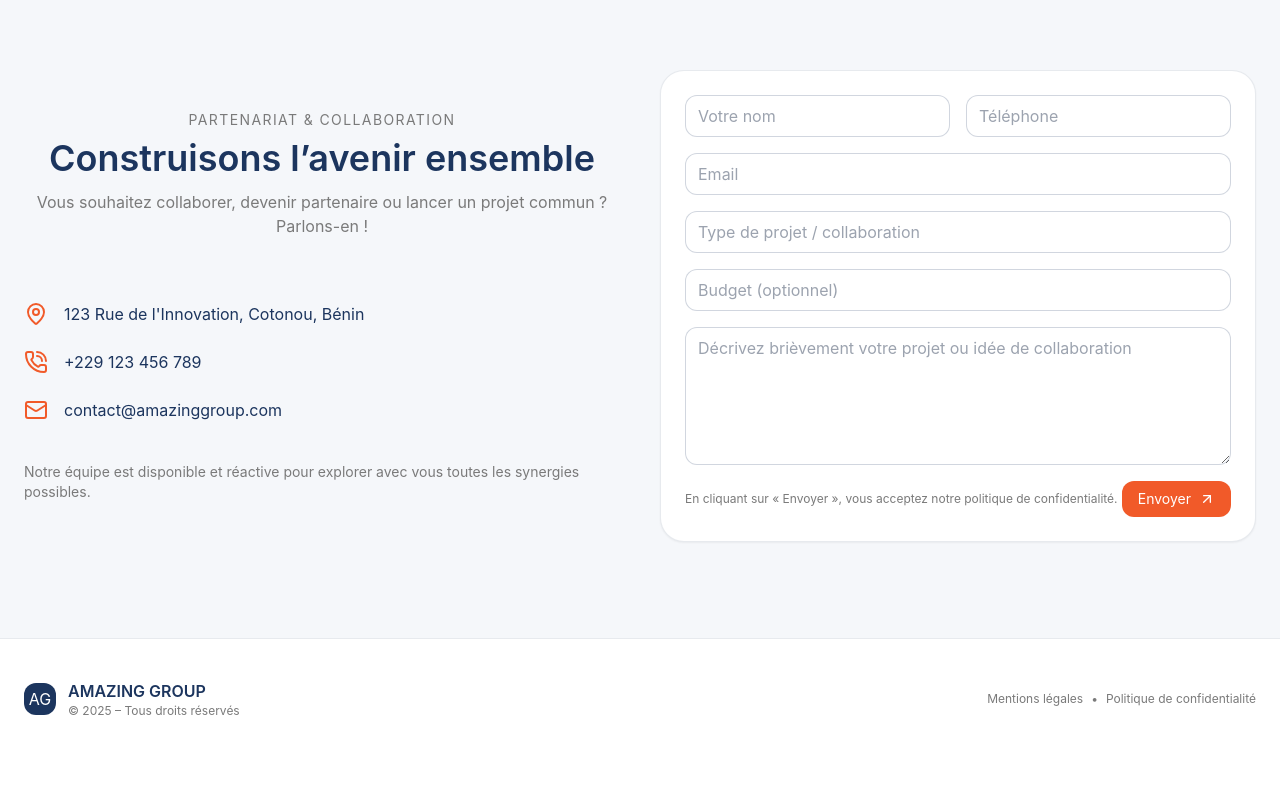
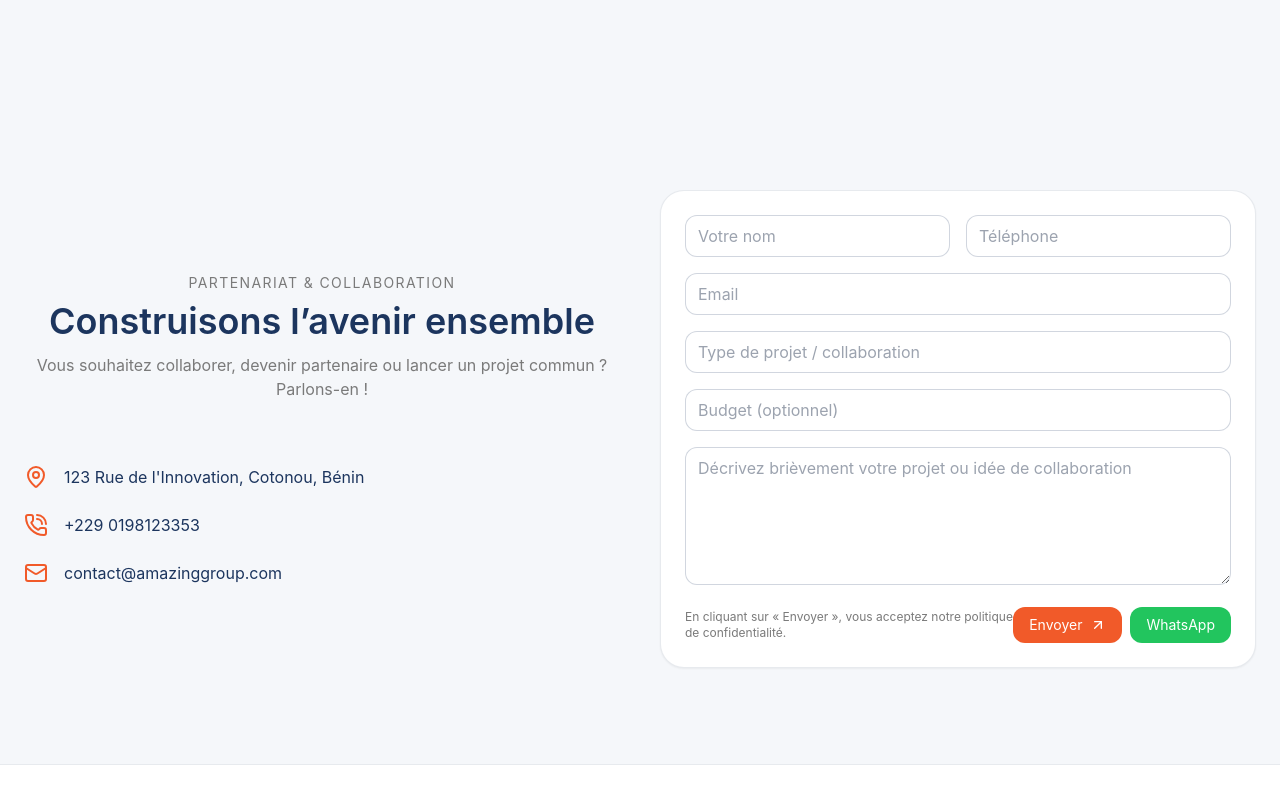
Before and after one commit to chrislove-josue/amazing-group, a React (Create React App) app: page / in a window 1280 px wide. Shown: the part 3746-4553 px from the top of the page. Before the commit the page ends 4505 px from the top, so only its background shows below. Built offline with nearby package versions, Linux system fonts and the light colour scheme.

Commit message:
ajout de whatsapp

```diff
--- a/src/data/Teams.js
+++ b/src/data/Teams.js
@@ -49,7 +49,7 @@ export default function Team() {
               <img
                 src={member.photo}
                 alt={member.name}
-                className="w-24 h-24 mx-auto rounded-full object-cover mb-4"
+                className="w-42 h-42 mx-auto rounded-full object-cover mb-4"
               />
               <h3 className="text-lg font-semibold text-[#1C355E]">{member.name}</h3>
               <p className="text-sm text-[#F15A29] mb-2">{member.role}</p>
--- a/src/sections/Contact.jsx
+++ b/src/sections/Contact.jsx
@@ -12,15 +12,50 @@ export default function Contact() {
     message: "",
   });
 
+  const [errors, setErrors] = useState({});
+
   const handleChange = (e) => {
     const { name, value } = e.target;
     setForm((prev) => ({ ...prev, [name]: value }));
   };
 
+  const validate = () => {
+    const newErrors = {};
+
+    if (!form.name || form.name.length < 6) {
+      newErrors.name = "Le nom doit contenir au moins 6 caractères.";
+    }
+
+    if (!form.phone || form.phone.length < 6) {
+      newErrors.phone = "Le numéro de téléphone doit contenir au moins 6 chiffres.";
+    }
+
+    if (!form.email || form.email.length < 6) {
+      newErrors.email = "L’email doit contenir au moins 6 caractères.";
+    } else if (!/^[^\s@]+@[^\s@]+\.[^\s@]+$/.test(form.email)) {
+      newErrors.email = "Veuillez saisir un email valide.";
+    }
+
+    if (!form.message || form.message.length < 6) {
+      newErrors.message = "Le message doit contenir au moins 6 caractères.";
+    }
+
+    return newErrors;
+  };
+
   const handleSubmit = (e) => {
-    e.preventDefault(); // éviter le reload
+    e.preventDefault();
+    const validationErrors = validate();
+
+    if (Object.keys(validationErrors).length > 0) {
+      setErrors(validationErrors);
+      return;
+    }
+
+    setErrors({});
     console.log("Demande de partenariat :", form);
-    alert("Votre demande de partenariat a été envoyée !");
+    alert("Votre demande de partenariat a été envoyée ! ✅");
+
     setForm({
       name: "",
       phone: "",
@@ -28,7 +63,7 @@ export default function Contact() {
       projectType: "",
       budget: "",
       message: "",
-    }); // reset formulaire
+    });
   };
 
   return (
@@ -50,16 +85,12 @@ export default function Contact() {
             </div>
             <div className="flex items-start gap-4">
               <PhoneCall className="h-6 w-6 text-[#F15A29]" />
-              <p>+229 123 456 789</p>
+              <p>+229 0198123353</p>
             </div>
             <div className="flex items-start gap-4">
               <Mail className="h-6 w-6 text-[#F15A29]" />
               <p>contact@amazinggroup.com</p>
             </div>
-          </div>
-
-          <div className="mt-4 text-sm text-[#7A7A7A]">
-            Notre équipe est disponible et réactive pour explorer avec vous toutes les synergies possibles.
           </div>
         </div>
 
@@ -67,37 +98,51 @@ export default function Contact() {
         <div>
           <div className="rounded-3xl border border-[#1C355E]/10 bg-white p-6 shadow-sm">
             <form className="grid gap-4" onSubmit={handleSubmit}>
+
+              {/* Nom & Téléphone */}
               <div className="grid md:grid-cols-2 gap-4">
+                <div>
                   <input
                     name="name"
                     value={form.name}
                     onChange={handleChange}
                     type="text"
                     placeholder="Votre nom"
-                  className="rounded-xl border border-[#1C355E]/20 px-3 py-2"
+                    className="rounded-xl border border-[#1C355E]/20 px-3 py-2 w-full"
                     required
                   />
+                  {errors.name && <p className="text-red-500 text-xs mt-1">{errors.name}</p>}
+                </div>
+
+                <div>
                   <input
                     name="phone"
                     value={form.phone}
                     onChange={handleChange}
                     type="tel"
                     placeholder="Téléphone"
-                  className="rounded-xl border border-[#1C355E]/20 px-3 py-2"
+                    className="rounded-xl border border-[#1C355E]/20 px-3 py-2 w-full"
                     required
                   />
+                  {errors.phone && <p className="text-red-500 text-xs mt-1">{errors.phone}</p>}
+                </div>
               </div>
 
+              {/* Email */}
+              <div>
                 <input
                   name="email"
                   value={form.email}
                   onChange={handleChange}
                   type="email"
                   placeholder="Email"
-                className="rounded-xl border border-[#1C355E]/20 px-3 py-2"
+                  className="rounded-xl border border-[#1C355E]/20 px-3 py-2 w-full"
                   required
                 />
+                {errors.email && <p className="text-red-500 text-xs mt-1">{errors.email}</p>}
+              </div>
 
+              {/* Type de projet */}
               <input
                 name="projectType"
                 value={form.projectType}
@@ -107,6 +152,7 @@ export default function Contact() {
                 className="rounded-xl border border-[#1C355E]/20 px-3 py-2"
               />
 
+              {/* Budget */}
               <input
                 name="budget"
                 value={form.budget}
@@ -116,25 +162,53 @@ export default function Contact() {
                 className="rounded-xl border border-[#1C355E]/20 px-3 py-2"
               />
 
+              {/* Message */}
+              <div>
                 <textarea
                   name="message"
                   value={form.message}
                   onChange={handleChange}
                   rows={5}
                   placeholder="Décrivez brièvement votre projet ou idée de collaboration"
-                className="rounded-xl border border-[#1C355E]/20 px-3 py-2"
+                  className="rounded-xl border border-[#1C355E]/20 px-3 py-2 w-full"
+                  required
                 />
+                {errors.message && <p className="text-red-500 text-xs mt-1">{errors.message}</p>}
+              </div>
 
+              {/* Footer formulaire */}
               <div className="flex items-center justify-between">
                 <div className="text-xs text-[#7A7A7A]">
                   En cliquant sur « Envoyer », vous acceptez notre politique de confidentialité.
                 </div>
+
+                <div className="flex gap-2">
+                  {/* Bouton formulaire classique */}
                   <button
                     type="submit"
                     className="inline-flex items-center gap-2 rounded-xl bg-[#F15A29] text-white px-4 py-2 text-sm"
                   >
                     Envoyer <ArrowUpRight className="h-4 w-4" />
                   </button>
+
+                  {/* Bouton WhatsApp */}
+                  <a
+                    href={`https://wa.me/22998123353?text=Bonjour%20Amazing%20Group,%20je%20suis%20${encodeURIComponent(
+                      form.name
+                    )}%20(${encodeURIComponent(form.phone)}),%20Email:%20${encodeURIComponent(
+                      form.email
+                    )}.%20Projet:%20${encodeURIComponent(
+                      form.projectType
+                    )}.%20Budget:%20${encodeURIComponent(
+                      form.budget
+                    )}.%20Message:%20${encodeURIComponent(form.message)}`}
+                    target="_blank"
+                    rel="noopener noreferrer"
+                    className="inline-flex items-center gap-2 rounded-xl bg-green-500 text-white px-4 py-2 text-sm"
+                  >
+                    WhatsApp
+                  </a>
+                </div>
               </div>
             </form>
           </div>
--- a/src/sections/Testimonials.jsx
+++ b/src/sections/Testimonials.jsx
@@ -61,7 +61,7 @@ export default function Testimonials() {
                 <img
                   src={t.photo}
                   alt={t.name}
-                  className="w-12 h-12 rounded-full object-cover"
+                  className="w-16 h-16 rounded-full object-cover"
                 />
                 <div className="text-left">
                   <h4 className="text-sm font-semibold text-[#1C355E]">
```
Lines whose indentation alone changed are shown as unchanged.
